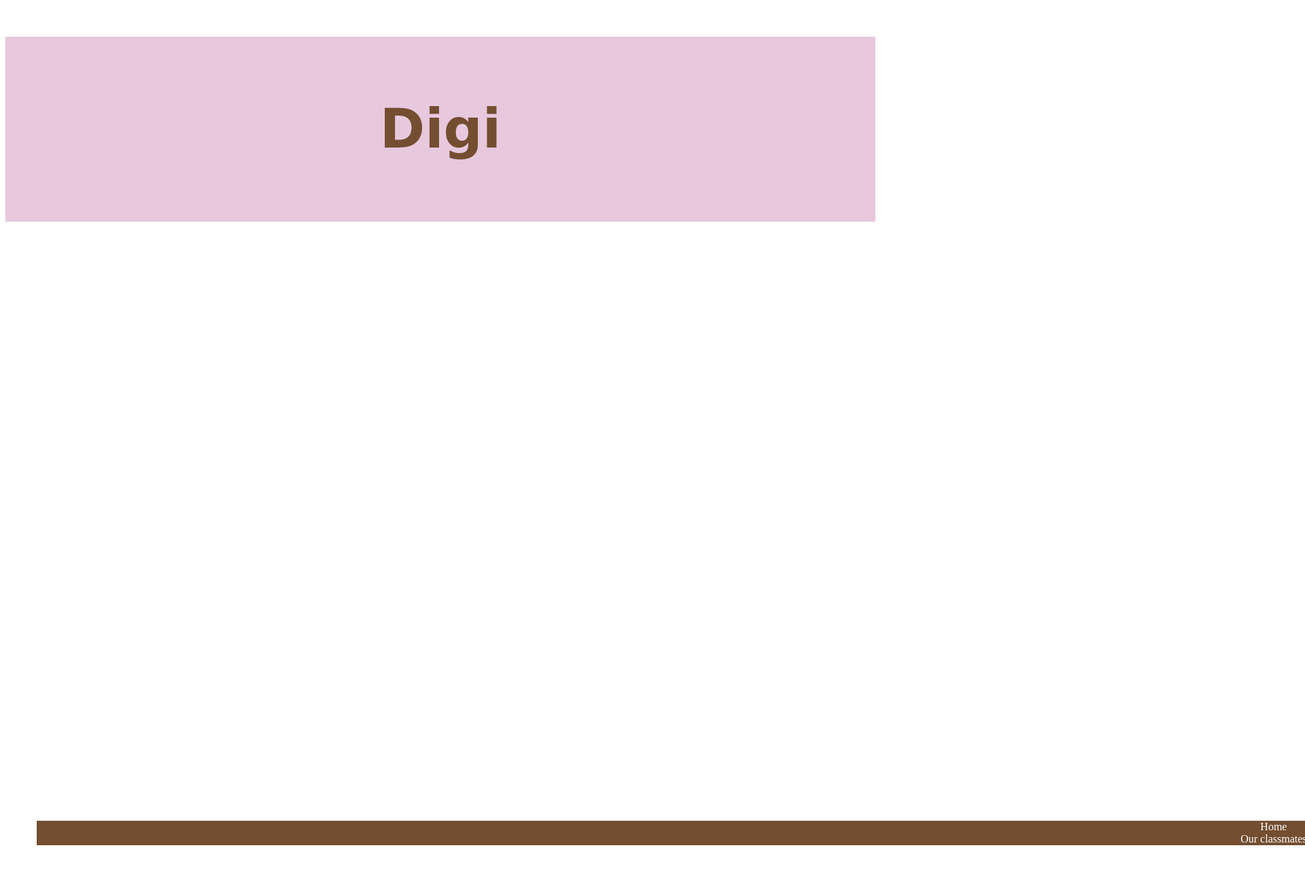
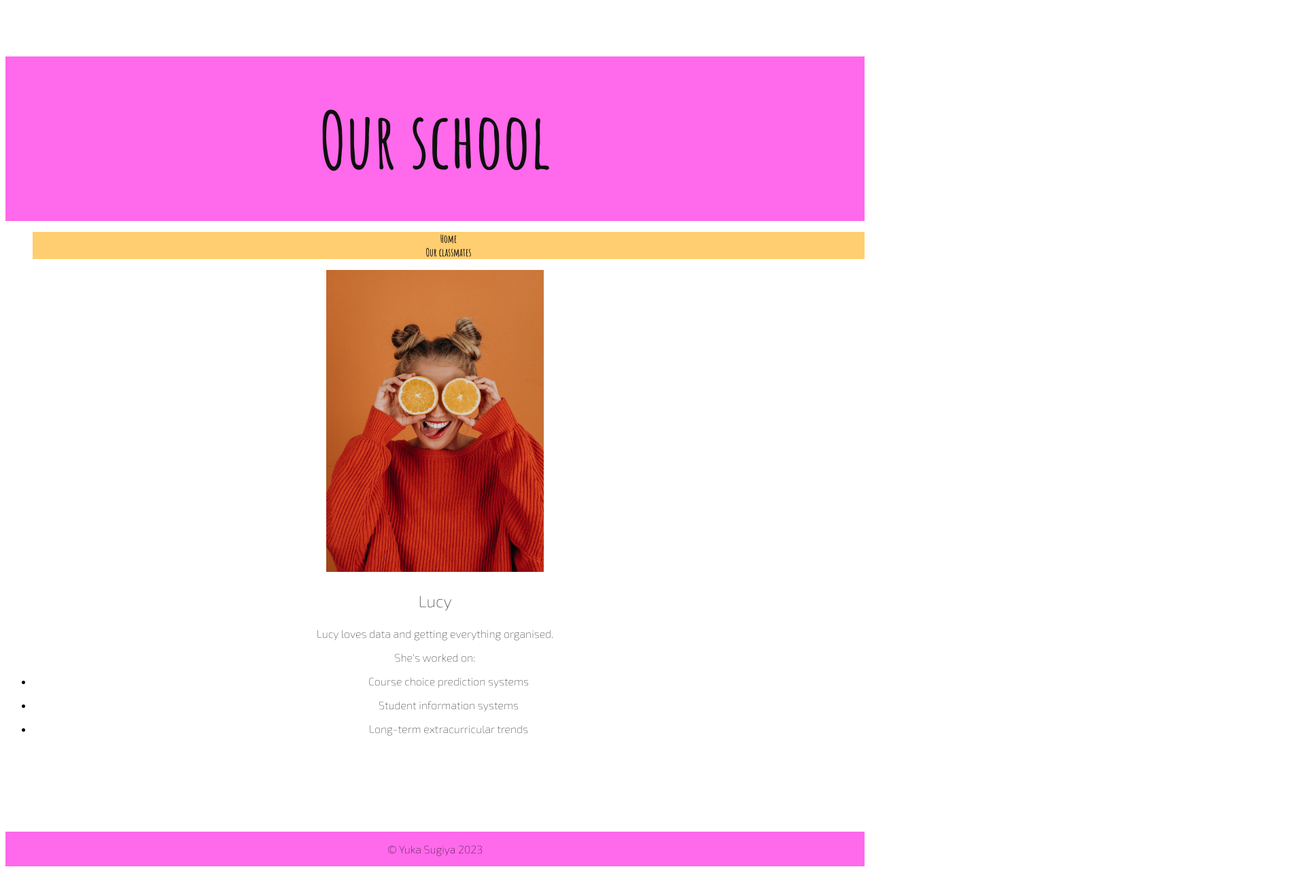
Before and after one commit to craighead-diocesan-school/class-profile-yuukaaaaaaa, a plain HTML site: page lucy.html in a window 1280 px wide. Shown: the top 1300 px of the page at 68% size, 1920 px wide, since content can reach past the window. Drawn offline with nearby package versions, Linux system fonts and the light colour scheme; a web font is replaced by a local one.

Commit message:
fixed style

```diff
--- a/lucy.html
+++ b/lucy.html
@@ -1,12 +1,19 @@
+<!DOCTYPE html>
 <head>
     <link rel="icon" type="image/png" sizes="16x16" href="/favicon.ico">
     <link rel="preconnect" href="https://fonts.googleapis.com">
     <link rel="preconnect" href="https://fonts.gstatic.com" crossorigin>
     <link href="https://fonts.googleapis.com/css2?family=EB+Garamond&family=Fredericka+the+Great&display=swap" rel="stylesheet">
+    <link rel="preconnect" href="https://fonts.googleapis.com">
+    <link rel="preconnect" href="https://fonts.gstatic.com" crossorigin>
+    <link href="https://fonts.googleapis.com/css2?family=Amatic+SC:wght@700&family=EB+Garamond&family=Fredericka+the+Great&family=Montserrat:wght@300&display=swap" rel="stylesheet">
+    <link rel="preconnect" href="https://fonts.googleapis.com">
+    <link rel="preconnect" href="https://fonts.gstatic.com" crossorigin>
+    <link href="https://fonts.googleapis.com/css2?family=Amatic+SC:wght@700&family=EB+Garamond&family=Exo+2:wght@100&family=Fredericka+the+Great&family=Montserrat:wght@300&display=swap" rel="stylesheet">
 </head>
 <body>
   <header>
-    <h1>Digi</h1>
+    <h1>Our school</h1>
   </header>
   <nav>
     <ul>
@@ -45,70 +52,89 @@
     }
 
   header { grid-area: h; }
+  nav    { grid-area: n; }
   main   { grid-area: m; }
   footer { grid-area: f; }
 
   h1 {
-        background-color:E7C8DD;
-        font-family: 'Fredericka the Great', cursive;
-        padding-top: 7%;
-        padding-bottom: 7%;
+        background-color:#FF69EB;
+        font-family:'Amatic SC', cursive;
+        padding-top: 4%;
+        padding-bottom: 4%;
         text-align: center;
-        font-size: 5rem;
-        color: #734E30;
-        position:fixed;
+        font-size: 7rem;
+        color: #0f0f0f;
         width:100%;
-        top: 0;
+        margin-bottom:0%;
+    }
+
+    h2{
+        background-color:#FF69EB;
+        font-family:'Montserrat', sans-serif;
+        text-align: center;
+        padding-top: 0%;
+        padding-bottom: 0%;
+        font-size: 2rem;
+        color:black;
     }
 
     nav {
         text-align: center;
-        padding-top:250%;
     }
 
     nav ul {
-        padding: 10% ;
         font-size: 1rem;
+        text-align:center;
+
     }
 
     nav ul li{
+        text-align: center;
         list-style: none;
         display: inline-block;
-        width:1000%;
-        background-color:#734E30;
+        width: 100%;
+        background-color:#FFCE70;
         font-size: 16px;
-        font-family; 'EB Garamond', serif;
+        font-family:'Amatic SC', cursive;
     }
 
     nav ul li a {
         text-decoration: none;
-        color: #fff;
+        color: black;
+        text-align: center;
     }
 
     nav li:hover{
         opacity: 0.8;
+        text-align: center;
     }
+
     main{
         text-align:center;
     }
+
     img{
         width: 20rem;
     }
+
     .name{
+        color:#000000;
         font-size:1.5rem;
-        font-family:'EB Garamond';
-        color:#734E30;
+        text-align:center;
+        font-family:'Exo 2', sans-serif;
+        background-color: #FFCE70;
     }
+
     p{
-        font-family:'EB Garamond';
+        font-family:'Exo 2', sans-serif;
     }
+
     footer {
-        background-color:#734E30;
-        font-family: 'EB Garamond', serif;
+        background-color:#FF69EB;
+        font-family:'Exo 2', sans-serif;
         text-align:center;
-        color:E2E4F6;
-        margin-top:10%
-
+        color:black;
+        margin-top:10%;
     }
 
 </style>
```
Also changed, not shown: <head>.html (+2 -6 lines), aniyah.html (+7 -1 lines), index.html (+2 -3 lines), kaiara.html (+48 -23 lines), priya.html (+49 -23 lines), ruoxi.html (+48 -23 lines).
